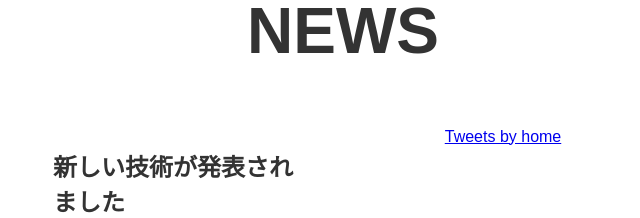
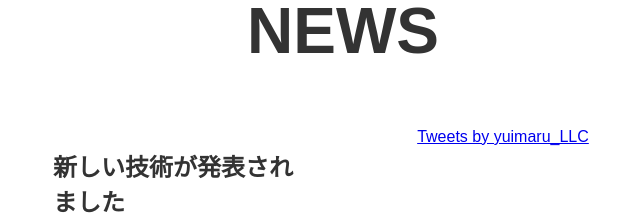
Before and after one commit to Yuimaru-innovation/Yuimaru-Innovation, a plain HTML site: page index.html in a window 1280 px wide. Shown: the part 1160-1378 px from the top of the page, without its empty margins (297-937 px from the left). Drawn offline with nearby package versions, Linux system fonts and the light colour scheme.

Commit message:
Update index.html

```diff
--- a/index.html
+++ b/index.html
@@ -37,7 +37,7 @@
           <div class="contents-type1">
             <iframe src="./news.html" frameborder="0" width="100%" height="400px"></iframe>
             <div class="twitter-widget">
-              <a class="twitter-timeline" href="https://twitter.com/home?ref_src=twsrc%5Etfw">Tweets by home</a>
+              <a class="twitter-timeline" data-theme="dark" href="https://twitter.com/yuimaru_LLC?ref_src=twsrc%5Etfw">Tweets by yuimaru_LLC</a>
               <script async src="https://platform.twitter.com/widgets.js" charset="utf-8"></script>
             </div>
           </div>
```
